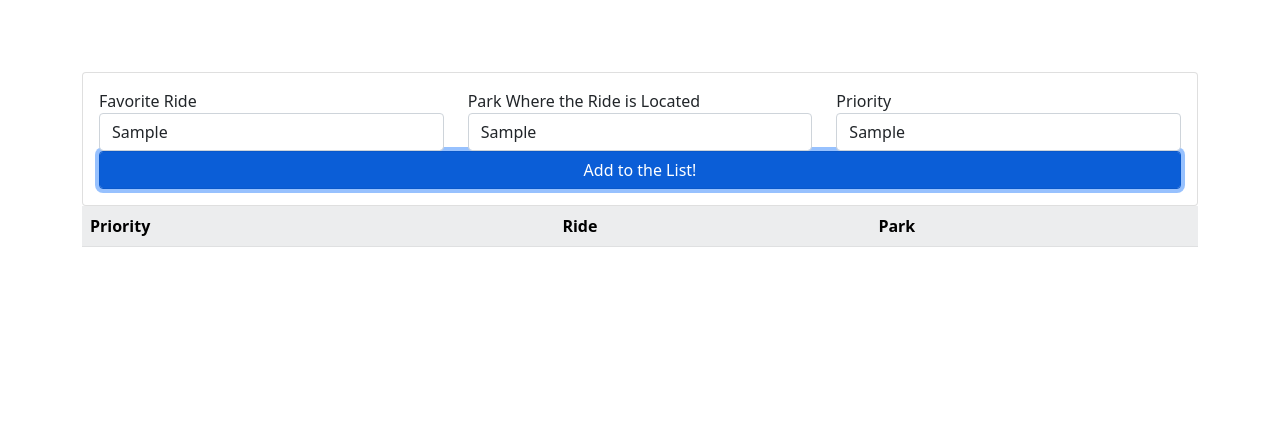
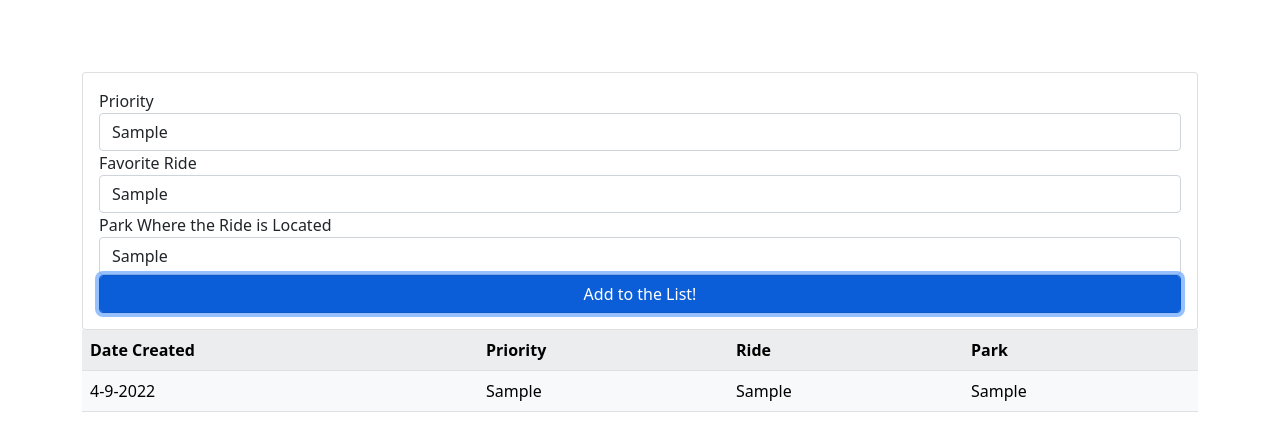
Before and after one commit to mariahchildress/week10project, a website: page index.html in a window 1280 px wide. Both pictures are taken after typing "Sample", "Sample", "Sample" into the empty fields and a click on the button "Add to the List!". Drawn offline with nearby package versions, Linux system fonts and the light colour scheme.

Commit message:
Friday Night

```diff
--- a/index.html
+++ b/index.html
@@ -16,23 +16,23 @@
             <div class="row">
                 <div class="col-sm">
                     <div class="form-group">
+                        <label for="priority">Priority</label>
+                        <input type="priority" class="form-control" id="new-priority">
+                    </div>
+                </div>
+            </div>
+                <div class="col-sm">
+                    <div class="form-group">
                         <label for="favorite-ride">Favorite Ride</label>
-                        <input type="ride" class="form-control" id="favorite-ride">
+                        <input type="ride" class="form-control" id="new-ride">
                     </div>
                 </div>
                 <div class="col-sm">
                     <div class="form-group">
                         <label for="park">Park Where the Ride is Located</label>
-                        <input type="park" class="form-control" id="park">
+                        <input type="park" class="form-control" id="new-park">
                     </div>
                 </div>
-                <div class="col-sm">
-                    <div class="form-group">
-                        <label for="priority">Priority</label>
-                        <input type="priority" class="form-control" id="priority">
-                    </div>
-                </div>
-            </div>
             <div>
                 <button id="add" class="btn-primary form-control">Add to the List!</button>
             </div>
@@ -41,6 +41,7 @@
     <!--need table headings in this order: priority, ride, park-->
     <table id="list" class="table table-light table-striped">
         <tr>
+            <th>Date Created</th>
             <th>Priority</th>
             <th>Ride</th>
             <th>Park</th>
--- a/index.js
+++ b/index.js
@@ -1 +1,25 @@
 let id = 0;
+
+document.getElementById('add').addEventListener('click' , () => {
+    let createdDate = new Date ();
+    let table = document.getElementById('list');
+    let row = table.insertRow(1);
+    row.setAttribute('id', `item-${id}`);
+    row.insertCell(0).innerHTML = `${createdDate.getMonth() +1}-${createdDate.getDate()}-${createdDate.getFullYear()}`;
+    row.insertCell(1).innerHTML = document.getElementById('new-priority').value;
+    row.insertCell(2).innerHTML = document.getElementById('new-ride').value;
+    row.insertCell(3).innerHTML = document.getElementById('new-park').value;
+});
+
+function createDeleteButoon(id) {
+    let btn = document.createElement('button');
+    btn.className = 'btn btn-primary';
+    btn.id = iod;
+    btn.innerHTML = 'Delete';
+    btn.onclick = () => {
+        console.log(`Deleting row with id: test-${id}`);
+        let elementToDelete = document.getElementById(`test-${id}`);
+        elementToDelete.parentNode.removeChild(elementToDelete);
+    }
+    return btn;
+}
```
